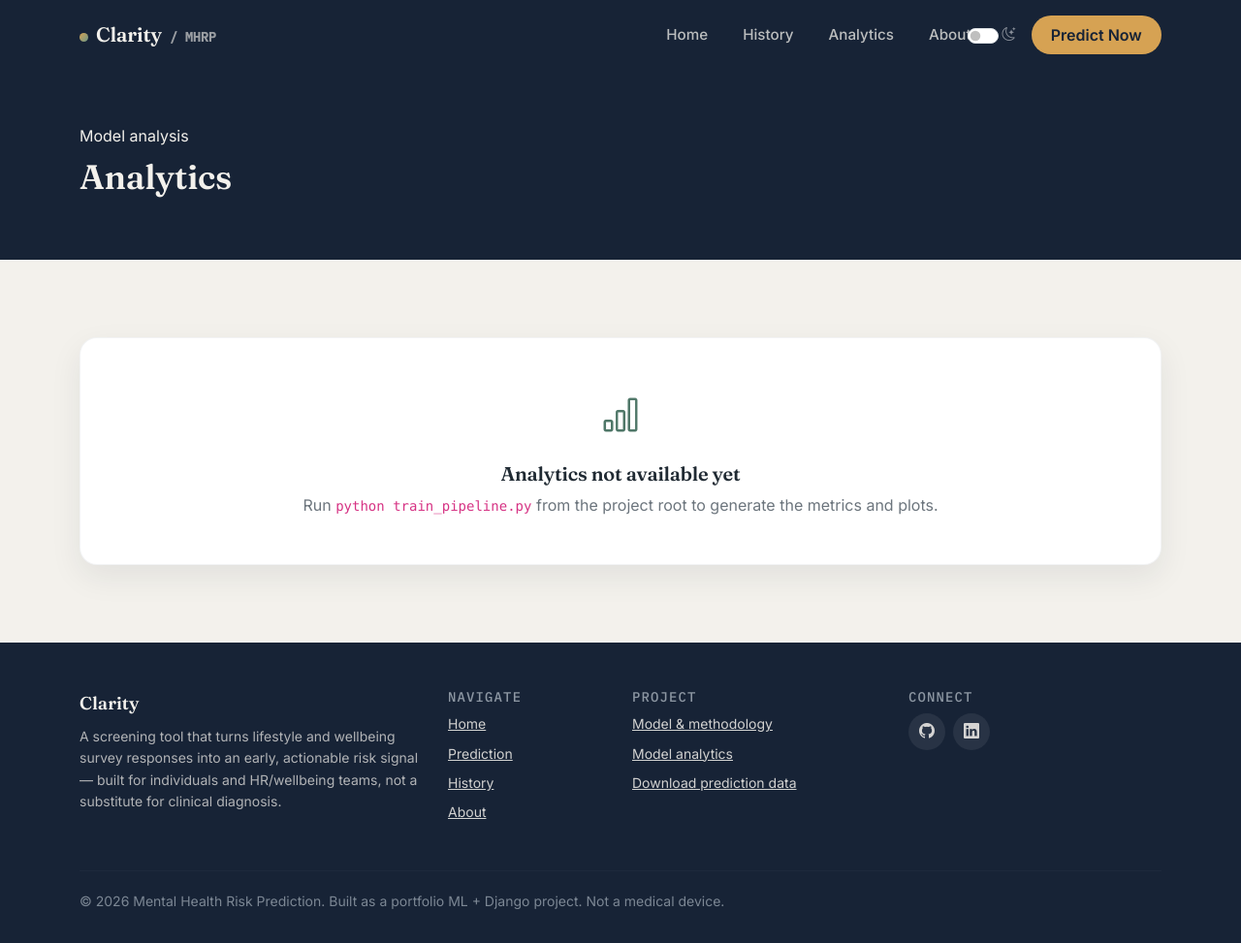
After one commit to sachinach/mental-health-prediction, a Django app: template templates/analytics.html in a window 1280 px wide. The commit adds this page. Shown: the whole page at 97% size. Run offline with Django 5.2, Linux system fonts and the light colour scheme; the template is opened without the code that fills it, so the values that code supplies are empty; some libraries are stand-ins or nearby versions.

Commit message:
Add files via upload

```diff
--- a/templates/about.html
+++ b/templates/about.html
@@ -28,11 +28,13 @@
           <h2 class="section-title" style="font-size: 1.4rem;">Machine learning workflow</h2>
           <ol class="text-secondary" style="line-height: 2;">
             <li><strong>Data cleaning</strong> — duplicate removal, median imputation for missing survey responses, category normalization.</li>
+            <li><strong>Synthetic data generation</strong> — the 500 real respondents are augmented with 1,500 synthetic rows (bootstrapped from a real respondent, with small bounded noise added to the numeric answers) to give the model more training signal.</li>
             <li><strong>Target construction</strong> — clinician-rated severity collapsed into a Low Risk / High Risk binary label.</li>
             <li><strong>Feature engineering</strong> — a Wellbeing Index (sleep, activity, mood, screen time) and a Pressure Index (workload weighted by work-life balance).</li>
             <li><strong>Encoding</strong> — label encoding for gender, one-hot encoding for occupation.</li>
             <li><strong>Feature selection</strong> — features with negligible correlation to the target (|r| &lt; 0.03) were dropped.</li>
             <li><strong>Scaling</strong> — numeric features standardized with a scaler fit on the training split only.</li>
+            <li><strong>Leak-safe split</strong> — a stratified, respondent-grouped split keeps every synthetic row on the same side of the train/test boundary as the real respondent it was derived from, so the test score isn't inflated by near-duplicate rows leaking across the split.</li>
             <li><strong>Class balancing</strong> — a nearest-neighbor interpolation (SMOTE-style) oversampled the minority class in the training set only.</li>
             <li><strong>Model comparison &amp; tuning</strong> — seven algorithms benchmarked; the strongest performer tuned with grid search over cross-validation.</li>
           </ol>
--- /dev/null
+++ b/templates/analytics.html
@@ -0,0 +1,135 @@
+{% extends "base.html" %}
+{% load static %}
+{% block title %}Analytics — Mental Health Risk Prediction{% endblock %}
+
+{% block content %}
+<section class="section-tight" style="background: var(--dusk-deep); color: var(--paper);">
+  <div class="container">
+    <span class="eyebrow">Model analysis</span>
+    <h1 class="font-display mt-2 mb-2" style="font-size: 2.2rem;">Analytics</h1>
+    {% if data %}
+    <p class="mb-0" style="color: rgba(243,241,236,.75); max-width: 42rem;">Every algorithm benchmarked during training, evaluated on the same held-out test set — accuracy, precision, recall, F1 score and ROC AUC — plus the full set of diagnostic plots.</p>
+    {% endif %}
+  </div>
+</section>
+
+{% if not data %}
+<section class="section">
+  <div class="container">
+    <div class="form-card text-center py-5">
+      <i class="bi bi-bar-chart" style="font-size: 2.5rem; color: var(--sage-deep);"></i>
+      <h5 class="font-display mt-3">Analytics not available yet</h5>
+      <p class="text-secondary mb-0">Run <code>python train_pipeline.py</code> from the project root to generate the metrics and plots.</p>
+    </div>
+  </div>
+</section>
+{% else %}
+
+<section class="section-tight">
+  <div class="container">
+    <div class="row g-3 text-center">
+      <div class="col-6 col-lg-3">
+        <div class="form-card">
+          <div class="font-mono small text-secondary">Final model</div>
+          <div class="font-display" style="font-size:1.15rem;">{{ data.final_model_name }}</div>
+        </div>
+      </div>
+      <div class="col-6 col-lg-3">
+        <div class="form-card">
+          <div class="font-mono small text-secondary">Test F1 score</div>
+          <div class="font-display" style="font-size:1.4rem; color: var(--sage-deep);">{{ data.final_test_metrics.f1|floatformat:3 }}</div>
+        </div>
+      </div>
+      <div class="col-6 col-lg-3">
+        <div class="form-card">
+          <div class="font-mono small text-secondary">Test ROC AUC</div>
+          <div class="font-display" style="font-size:1.4rem; color: var(--sage-deep);">{{ data.final_test_metrics.roc_auc|floatformat:3 }}</div>
+        </div>
+      </div>
+      <div class="col-6 col-lg-3">
+        <div class="form-card">
+          <div class="font-mono small text-secondary">Trained on</div>
+          <div class="font-display" style="font-size:1.15rem;">{{ data.dataset_shape.rows }} rows</div>
+          <div class="small text-secondary mt-1">{{ data.dataset_shape.real_rows }} real + {{ data.dataset_shape.synthetic_rows }} synthetic</div>
+        </div>
+      </div>
+    </div>
+  </div>
+</section>
+
+<section class="section pt-0">
+  <div class="container">
+    <div class="form-card mb-5">
+      <h2 class="section-title mb-3" style="font-size: 1.3rem;">Algorithm comparison</h2>
+      <div class="table-responsive">
+        <table class="table table-hover history-table mb-0">
+          <thead>
+            <tr>
+              <th>Model</th>
+              <th>Accuracy</th>
+              <th>Precision</th>
+              <th>Recall</th>
+              <th>F1 Score</th>
+              <th>ROC AUC</th>
+            </tr>
+          </thead>
+          <tbody>
+            {% for row in data.model_results %}
+            <tr {% if row.Model in data.final_model_name %}style="background: rgba(214,162,83,.12);"{% endif %}>
+              <td>
+                {{ row.Model }}
+                {% if row.Model in data.final_model_name %}<span class="badge badge-risk-low px-2 py-1 rounded-pill ms-2">Selected</span>{% endif %}
+              </td>
+              <td class="font-mono">{{ row.Accuracy }}</td>
+              <td class="font-mono">{{ row.Precision }}</td>
+              <td class="font-mono">{{ row.Recall }}</td>
+              <td class="font-mono fw-bold">{{ row.F1_Score }}</td>
+              <td class="font-mono">{{ row.ROC_AUC }}</td>
+            </tr>
+            {% endfor %}
+          </tbody>
+        </table>
+      </div>
+      {% if data.best_params %}
+      <p class="small text-secondary mt-3 mb-0">Best hyperparameters (grid search, 3-fold CV): <span class="font-mono">{{ data.best_params }}</span></p>
+      {% endif %}
+    </div>
+
+    <div class="text-center mb-4">
+      <span class="section-eyebrow">Diagnostic plots</span>
+      <h2 class="section-title mt-2">Generated at training time</h2>
+    </div>
+
+    <div class="row g-4">
+      {% for plot in data.plots %}
+      <div class="col-lg-6 reveal-on-scroll">
+        <div class="form-card h-100">
+          <h5 class="font-display mb-1" style="font-size: 1.05rem; color: var(--dusk-deep);">{{ plot.title }}</h5>
+          <p class="small text-secondary mb-3">{{ plot.description }}</p>
+          <img src="{% static 'images/plots/' %}{{ plot.file }}" alt="{{ plot.title }}" class="img-fluid rounded" style="border: 1px solid #e7e3d9;">
+        </div>
+      </div>
+      {% endfor %}
+    </div>
+
+    {% if data.top_features %}
+    <div class="form-card mt-5">
+      <h2 class="section-title mb-3" style="font-size: 1.3rem;">Top contributing features</h2>
+      <div class="table-responsive">
+        <table class="table table-hover history-table mb-0">
+          <thead><tr><th>Feature</th><th>Importance</th></tr></thead>
+          <tbody>
+            {% for feat in data.top_features %}
+            <tr><td>{{ feat.feature }}</td><td class="font-mono">{{ feat.importance }}</td></tr>
+            {% endfor %}
+          </tbody>
+        </table>
+      </div>
+    </div>
+    {% endif %}
+
+    <p class="small text-secondary mt-4 text-center">Generated {{ data.generated_at }} · {{ data.dataset_shape.features_used }} features used after selection · {{ data.weak_features_dropped|length }} weak feature(s) dropped.</p>
+  </div>
+</section>
+{% endif %}
+{% endblock %}
--- a/templates/base.html
+++ b/templates/base.html
@@ -24,6 +24,7 @@
         <ul class="navbar-nav ms-auto align-items-lg-center gap-lg-1">
           <li class="nav-item"><a class="nav-link {% if request.resolver_match.url_name == 'home' %}active{% endif %}" href="{% url 'home' %}">Home</a></li>
           <li class="nav-item"><a class="nav-link {% if request.resolver_match.url_name == 'history' %}active{% endif %}" href="{% url 'history' %}">History</a></li>
+          <li class="nav-item"><a class="nav-link {% if request.resolver_match.url_name == 'analytics' %}active{% endif %}" href="{% url 'analytics' %}">Analytics</a></li>
           <li class="nav-item"><a class="nav-link {% if request.resolver_match.url_name == 'about' %}active{% endif %}" href="{% url 'about' %}">About</a></li>
           <li class="nav-item ms-lg-2">
             <div class="form-check form-switch d-flex align-items-center text-white-50 px-2" title="Toggle dark mode">
@@ -72,6 +73,7 @@
           <h6 class="text-uppercase small font-mono" style="letter-spacing:.08em; color:#8d97a3;">Project</h6>
           <ul class="list-unstyled small">
             <li class="mb-2"><a href="{% url 'about' %}">Model &amp; methodology</a></li>
+            <li class="mb-2"><a href="{% url 'analytics' %}">Model analytics</a></li>
             <li class="mb-2"><a href="{% url 'download_history' %}">Download prediction data</a></li>
           </ul>
         </div>
```
